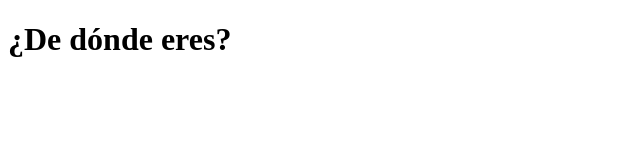
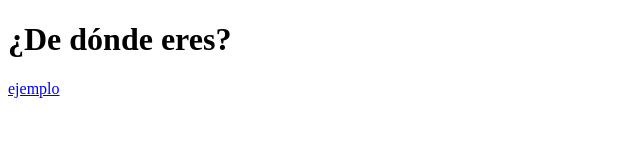
Before and after one commit to AntonioM788/entorno, a plain HTML site: page index.html in a window 1280 px wide. Shown: the full height of the page, 0-640 px from the left. Drawn offline with Linux system fonts and the light colour scheme.

Commit message:
Update index.html

```diff
--- a/index.html
+++ b/index.html
@@ -9,5 +9,6 @@
 <body>
     <h1>¿De dónde eres?</h1>
     <h2><b></b></h2>
+    <a href="https://antoniom788.github.io/entorno/index_2.html">ejemplo</a>
 </body>
 </html>
```
